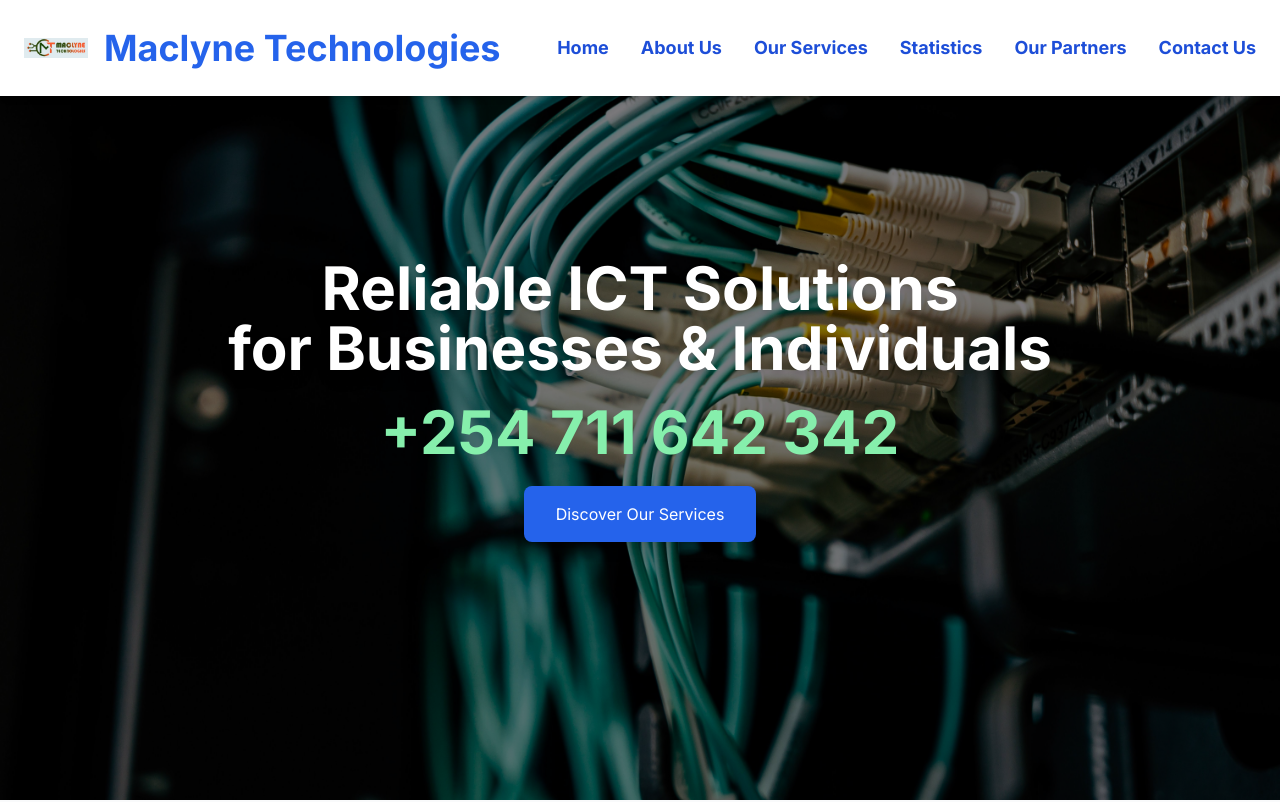
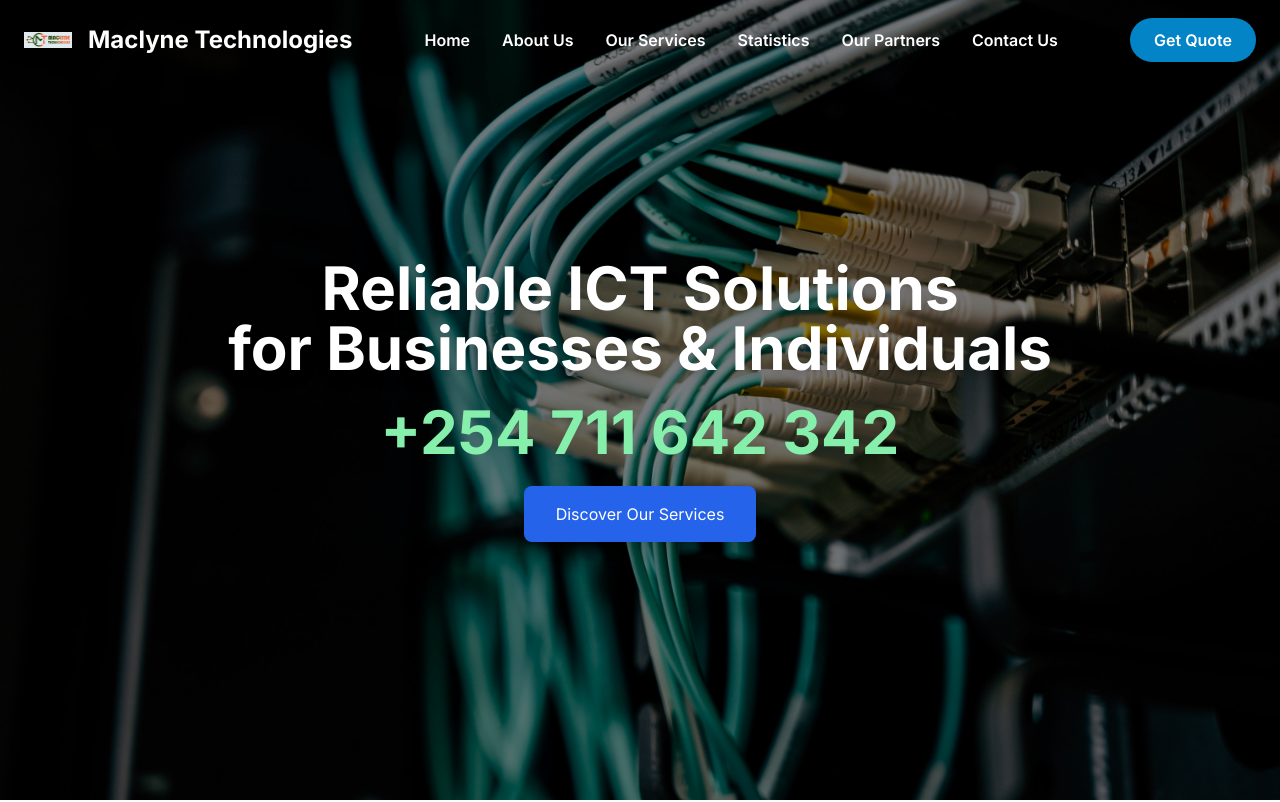
Before and after one commit to MacWachira/Maclyne_Technologies, a React (Vite) app: page / in a window 1280 px wide. Shown: the top 802 px of the page. Built offline with nearby package versions, Linux system fonts and the light colour scheme.

Commit message:
Update Header.jsx

```diff
--- a/src/components/Header.jsx
+++ b/src/components/Header.jsx
@@ -1,66 +1,107 @@
 // src/components/Header.jsx
-import React, { useState } from "react";
+import React, { useState, useEffect } from "react";
 
 function Header() {
   const [isOpen, setIsOpen] = useState(false);
+  const [scrolled, setScrolled] = useState(false);
+
+  useEffect(() => {
+    const handleScroll = () => {
+      setScrolled(window.scrollY > 50);
+    };
+    window.addEventListener('scroll', handleScroll);
+    return () => window.removeEventListener('scroll', handleScroll);
+  }, []);
+
+  const navItems = [
+    { href: "#hero", label: "Home" },
+    { href: "#about", label: "About Us" },
+    { href: "#services", label: "Our Services" },
+    { href: "#stats", label: "Statistics" },
+    { href: "#partners", label: "Our Partners" },
+    { href: "#contact", label: "Contact Us" },
+  ];
 
   return (
-    <header className="bg-white shadow-md fixed top-0 left-0 w-full z-50">
-      <div className="max-w-7xl mx-auto px-6 py-4 flex justify-between items-center">
+    <header className={`fixed top-0 left-0 w-full z-50 transition-all duration-300 ${
+      scrolled
+        ? 'bg-white/95 backdrop-blur-md shadow-lg py-2'
+        : 'bg-transparent py-4'
+    }`}>
+      <div className="max-w-7xl mx-auto px-6 flex justify-between items-center">
         {/* Logo + Company Name */}
         <div className="flex items-center space-x-4">
           <img
-            src="/logo.PNG" // replace with your actual logo file
+            src="/logo.PNG"
             alt="Maclyne Technologies Logo"
-            className="h-16 w-16 object-contain"
+            className="h-12 w-12 object-contain transition-transform duration-300 hover:scale-110"
           />
-          <h1 className="text-4xl font-extrabold text-blue-600">
+          <h1 className={`text-2xl font-bold transition-colors duration-300 ${
+            scrolled ? 'text-primary-600' : 'text-white'
+          }`}>
             Maclyne Technologies
           </h1>
         </div>
 
         {/* Desktop Navigation */}
-        <nav className="hidden md:flex space-x-8 text-blue-700 font-bold text-lg">
-          <a href="#hero" className="hover:text-blue-600 transition-transform transform hover:scale-110">
-            Home
-          </a>
-          <a href="#about" className="hover:text-blue-600 transition-transform transform hover:scale-110">
-            About Us
-          </a>
-          <a href="#services" className="hover:text-blue-600 transition-transform transform hover:scale-110">
-            Our Services
-          </a>
-          <a href="#stats" className="hover:text-blue-600 transition-transform transform hover:scale-110">
-            Statistics
-          </a>
-          <a href="#partners" className="hover:text-blue-600 transition-transform transform hover:scale-110">
-            Our Partners
-          </a>
-          <a href="#contact" className="hover:text-blue-600 transition-transform transform hover:scale-110">
-            Contact Us
-          </a>
+        <nav className="hidden md:flex space-x-8">
+          {navItems.map((item) => (
+            <a
+              key={item.href}
+              href={item.href}
+              className={`font-semibold transition-all duration-300 hover:text-primary-500 relative group ${
+                scrolled ? 'text-gray-700' : 'text-white'
+              }`}
+            >
+              {item.label}
+              <span className="absolute bottom-0 left-0 w-0 h-0.5 bg-primary-500 transition-all duration-300 group-hover:w-full"></span>
+            </a>
+          ))}
         </nav>
+
+        {/* CTA Button */}
+        <a
+          href="#contact"
+          className="hidden md:block bg-primary-600 hover:bg-primary-700 text-white px-6 py-2.5 rounded-full font-semibold transition-all duration-300 transform hover:scale-105 shadow-lg hover:shadow-primary-500/25"
+        >
+          Get Quote
+        </a>
 
         {/* Mobile Menu Button */}
         <button
-          className="md:hidden text-blue-700 text-3xl"
+          className={`md:hidden text-2xl transition-colors duration-300 ${
+            scrolled ? 'text-gray-700' : 'text-white'
+          }`}
           onClick={() => setIsOpen(!isOpen)}
         >
-          ☰
+          {isOpen ? '✕' : '☰'}
         </button>
       </div>
 
       {/* Mobile Menu */}
-      {isOpen && (
-        <div className="md:hidden bg-white shadow-md py-4 px-6 space-y-4 text-blue-700 font-bold text-lg">
-          <a href="#hero" className="block hover:text-blue-600">Home</a>
-          <a href="#about" className="block hover:text-blue-600">About Us</a>
-          <a href="#services" className="block hover:text-blue-600">Our Services</a>
-          <a href="#stats" className="block hover:text-blue-600">Statistics</a>
-          <a href="#partners" className="block hover:text-blue-600">Our Partners</a>
-          <a href="#contact" className="block hover:text-blue-600">Contact Us</a>
+      <div className={`md:hidden transition-all duration-300 overflow-hidden ${
+        isOpen ? 'max-h-96 opacity-100' : 'max-h-0 opacity-0'
+      }`}>
+        <div className="bg-white/95 backdrop-blur-md py-4 px-6 space-y-4 shadow-lg">
+          {navItems.map((item) => (
+            <a
+              key={item.href}
+              href={item.href}
+              className="block text-gray-700 font-semibold hover:text-primary-600 transition-colors duration-300 py-2"
+              onClick={() => setIsOpen(false)}
+            >
+              {item.label}
+            </a>
+          ))}
+          <a
+            href="#contact"
+            className="block bg-primary-600 text-white text-center py-3 rounded-lg font-semibold transition-all duration-300 hover:bg-primary-700"
+            onClick={() => setIsOpen(false)}
+          >
+            Get Quote
+          </a>
         </div>
-      )}
+      </div>
     </header>
   );
 }
```
